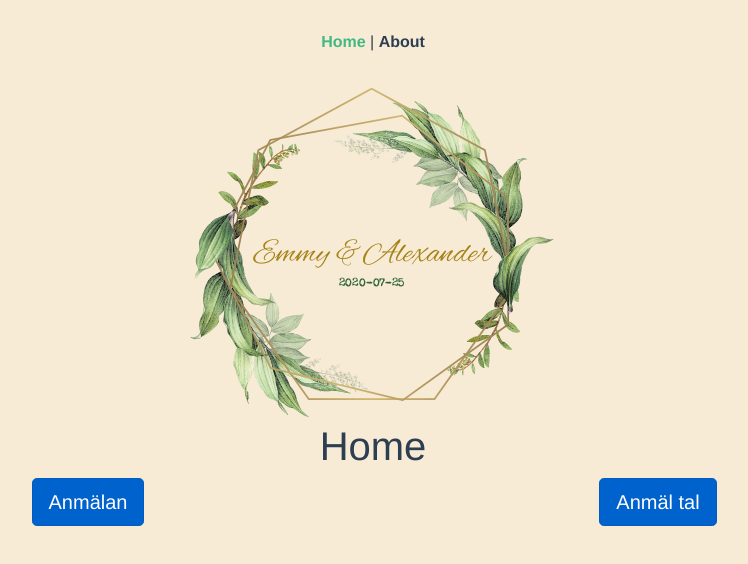
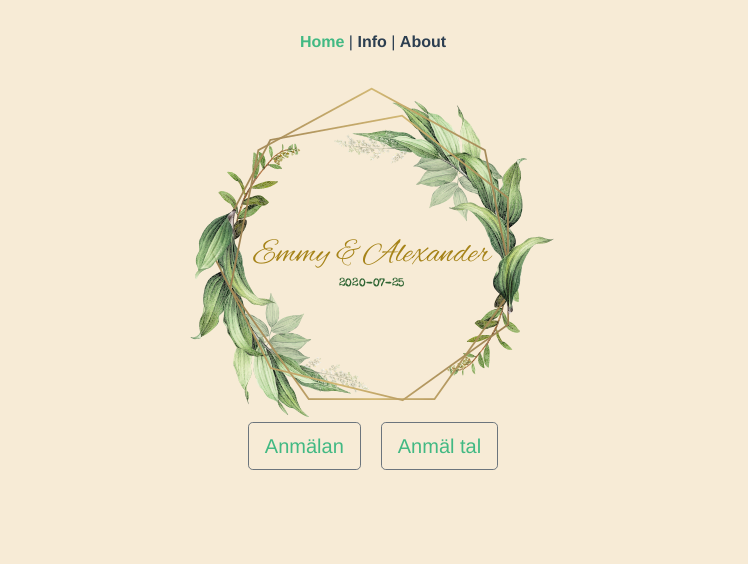
Before and after one commit to owodunni/jardoole, a Vue app: page / in a window 1280 px wide. Shown: the top 564 px of the page, without its empty margins (267-1015 px from the left). Built offline with nearby package versions, Linux system fonts and the light colour scheme.

Commit message:
Add Info page

```diff
--- a/src/App.vue
+++ b/src/App.vue
@@ -2,6 +2,7 @@
   <div id="app">
     <div id="nav">
       <router-link to="/">Home</router-link> |
+      <router-link to="/info">Info</router-link> |
       <router-link to="/about">About</router-link>
     </div>
     <router-view/>
--- a/src/components/Home.vue
+++ b/src/components/Home.vue
@@ -1,25 +1,18 @@
 <template>
   <div>
-    <h1>Home</h1>
     <div class="container">
-      <div class="row">
-        <div class="col-sm">
           <a
             href="https://docs.google.com/forms/d/e/1FAIpQLScu5phbrIywXJTc8bsGuWEaRnh3jvuubccHecuW9OgbLCo-pw/viewform?usp=sf_link"
-            class="btn btn-primary btn-lg active"
+            class="btn btn-outline-secondary btn-lg"
             role="button"
-            aria-pressed="true"
-          >Anmälan</a>
-        </div>
-        <div class="col-sm">
+            aria-pressed="true">
+            Anmälan</a>
           <a
             href="https://docs.google.com/forms/d/e/1FAIpQLScu5phbrIywXJTc8bsGuWEaRnh3jvuubccHecuW9OgbLCo-pw/viewform?usp=sf_link"
-            class="btn btn-primary btn-lg active"
+            class="btn btn-outline-secondary btn-lg"
             role="button"
-            aria-pressed="true"
-          >Anmäl tal</a>
-        </div>
-      </div>
+            aria-pressed="true">
+            Anmäl tal</a>
     </div>
   </div>
 </template>
@@ -48,5 +41,6 @@ li {
 }
 a {
   color: #42b983;
+  margin: 0 10px;
 }
 </style>
--- a/src/router/index.ts
+++ b/src/router/index.ts
@@ -1,6 +1,7 @@
 import Vue from 'vue'
 import VueRouter from 'vue-router'
 import Home from '../views/Home.vue'
+import Info from '../views/Info.vue'
 import About from '../views/About.vue'
 
 Vue.use(VueRouter)
@@ -10,6 +11,11 @@ const routes = [
     path: '/',
     name: 'home',
     component: Home
+  },
+  {
+    path: '/info',
+    name: 'info',
+    component: Info
   },
   {
     path: '/about',
--- /dev/null
+++ b/src/views/Info.vue
@@ -0,0 +1,5 @@
+<template>
+  <div class="info">
+    <h1>This is a page with info</h1>
+  </div>
+</template>
```
